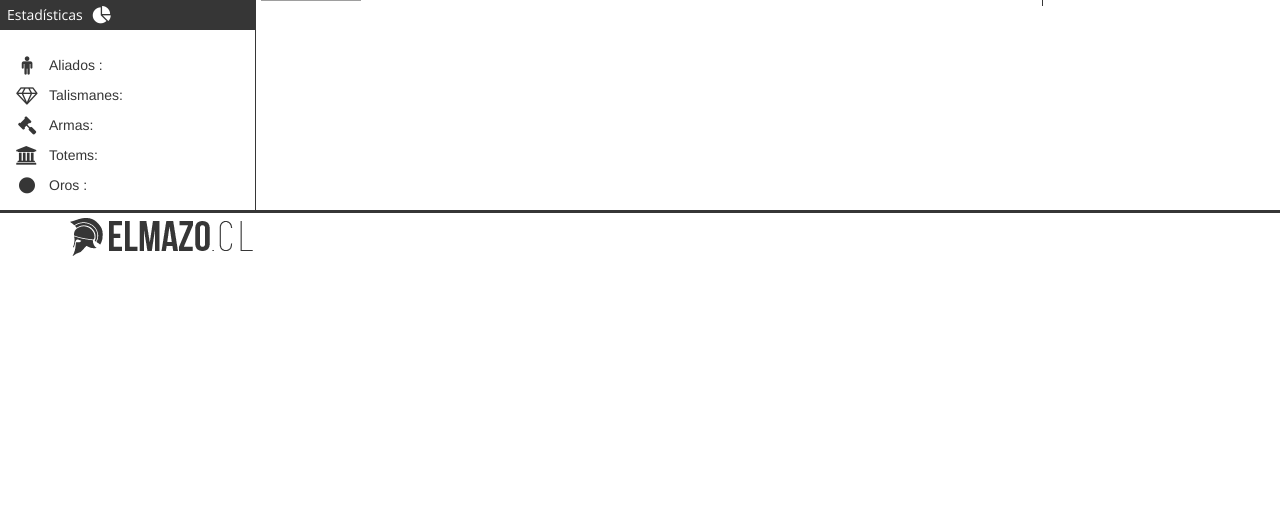
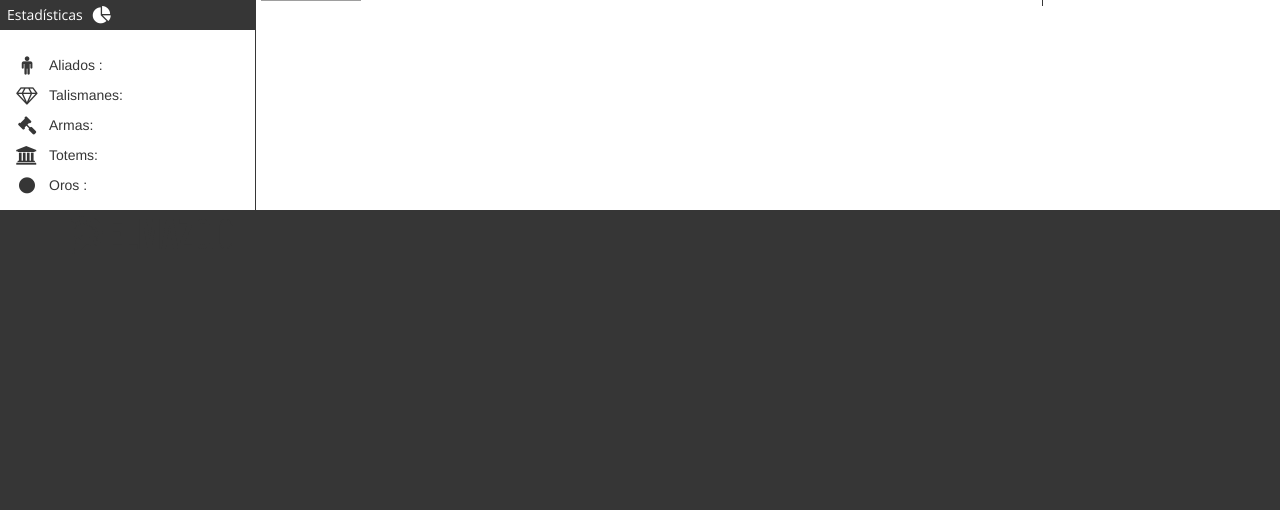
Before and after one commit to sariego/elmazo, a PHP site: page /index.php in a window 1280 px wide. Shown: the part 564-1074 px from the top of the page. Run offline with PHP 8.4, Linux system fonts and the light colour scheme; data that the repository does not hold is empty; some libraries are stand-ins or nearby versions; grey boxes are pictures that could not be loaded.

Commit message:
css y content

```diff
--- a/content.php
+++ b/content.php
@@ -1369,3 +1369,4 @@
     </div>
 </div>
 </div>
+<?php include_once "footer.php" ?>
--- a/css/elmazo.css
+++ b/css/elmazo.css
@@ -345,9 +345,10 @@ margin-left: 10px;}
   width: 100%;
   /* Set the fixed height of the footer here */
   height: 300px;
-  background-color: #ffffff;
+  background-color: #363636;
     border-top-style: solid;
     border-color: #363636;
+    border-top-width: 1px;
 }
 
 #texto_ventas h5{
```
